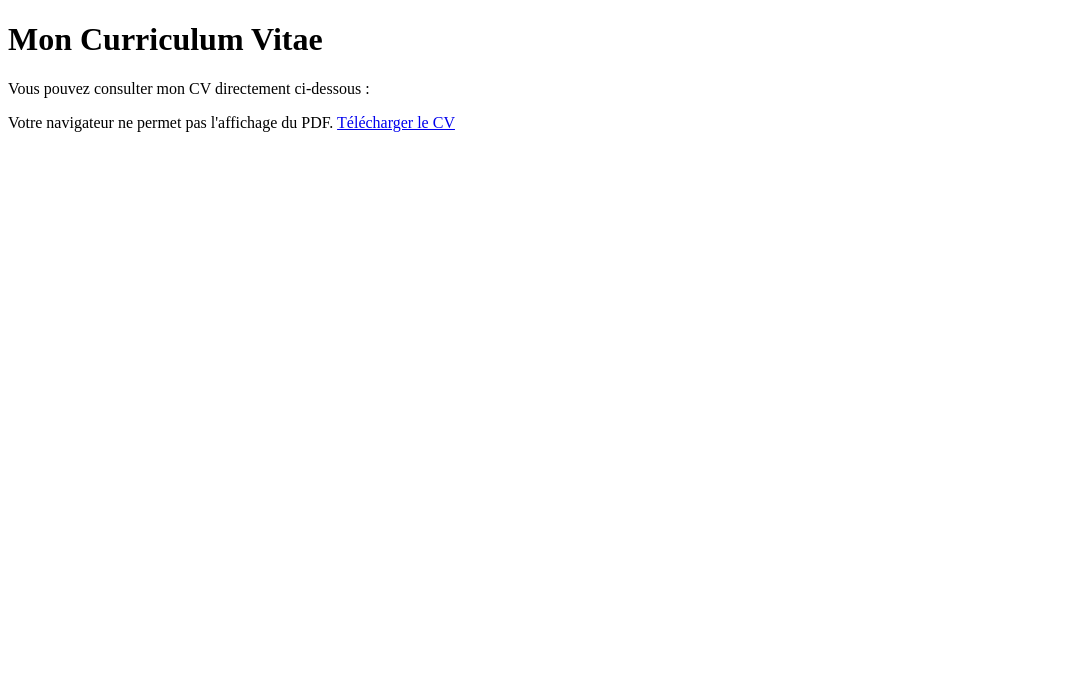
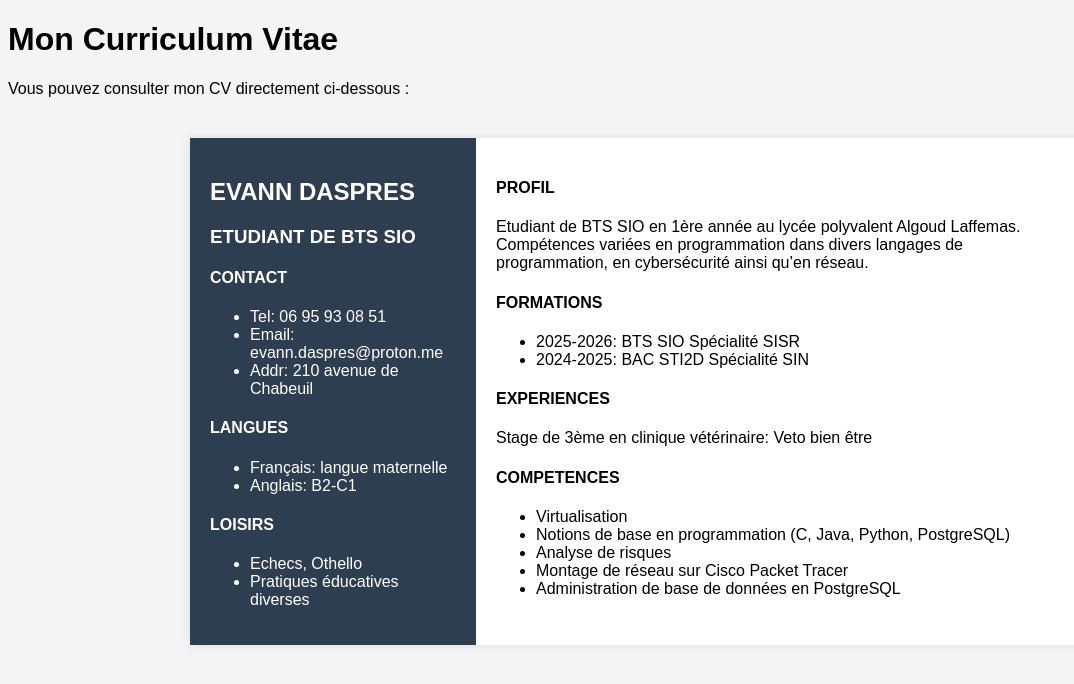
Before and after one commit to Daspres/TP2-WEB, a plain HTML site: page ex3.html in a window 1280 px wide. Shown: the whole page, without its empty margins (0-1074 px from the left). Drawn offline with Linux system fonts and the light colour scheme.

Commit message:
Site web

```diff
--- a/ex3.html
+++ b/ex3.html
@@ -10,12 +10,55 @@
 
 <p>Vous pouvez consulter mon CV directement ci-dessous :</p>
 
-<object data="CV.pdf" type="application/pdf" width="100%" height="700">
-    <p>
-        Votre navigateur ne permet pas l'affichage du PDF.
-        <a href="CV.pdf">Télécharger le CV</a>
-    </p>
-</object>
+<div class="cv-container">
 
+    <div class="left-column">
+        <h2>EVANN DASPRES</h2>
+        <h3>ETUDIANT DE BTS SIO</h3>
+        <h4>CONTACT</h4>
+        <ul>
+            <li>Tel: 06 95 93 08 51</li>
+            <li>Email: evann.daspres@proton.me</li>
+            <li>Addr: 210 avenue de Chabeuil</li>
+        </ul>
+        <h4>LANGUES</h4>
+        <ul>
+            <li>Français: langue maternelle</li>
+            <li>Anglais: B2-C1</li>
+        </ul>
+        <h4>LOISIRS</h4>
+        <ul>
+            <li>Echecs, Othello</li>
+            <li>Pratiques éducatives diverses</li>
+        </ul>
+    </div>
+    <div class="right-column">
+        <h4>PROFIL</h4>
+        <p>
+        Etudiant de BTS SIO en 1ère année au lycée polyvalent Algoud Laffemas.
+        Compétences variées en programmation dans divers langages de programmation,
+        en cybersécurité ainsi qu’en réseau.
+
+        </p>
+        <h4>FORMATIONS</h4>
+        <ul>
+            <li>2025-2026: BTS SIO Spécialité SISR</li>
+            <li>2024-2025: BAC STI2D Spécialité SIN</li>
+        </ul>
+
+        <h4>EXPERIENCES</h4>
+        <p>Stage de 3ème en clinique vétérinaire: Veto bien être</p>
+
+        <h4>COMPETENCES</h4>
+        <ul>
+            <li>Virtualisation</li>
+            <li>Notions de base en programmation (C, Java, Python, PostgreSQL)</li>
+            <li>Analyse de risques</li>
+            <li>Montage de réseau sur Cisco Packet Tracer</li>
+            <li>Administration de base de données en PostgreSQL</li>
+        </ul>
+    </div>
+</div>
+<link rel="stylesheet" href="style.css">
 </body>
 </html>
```
Also changed, not shown: index.html (added, +22 -0 lines).
